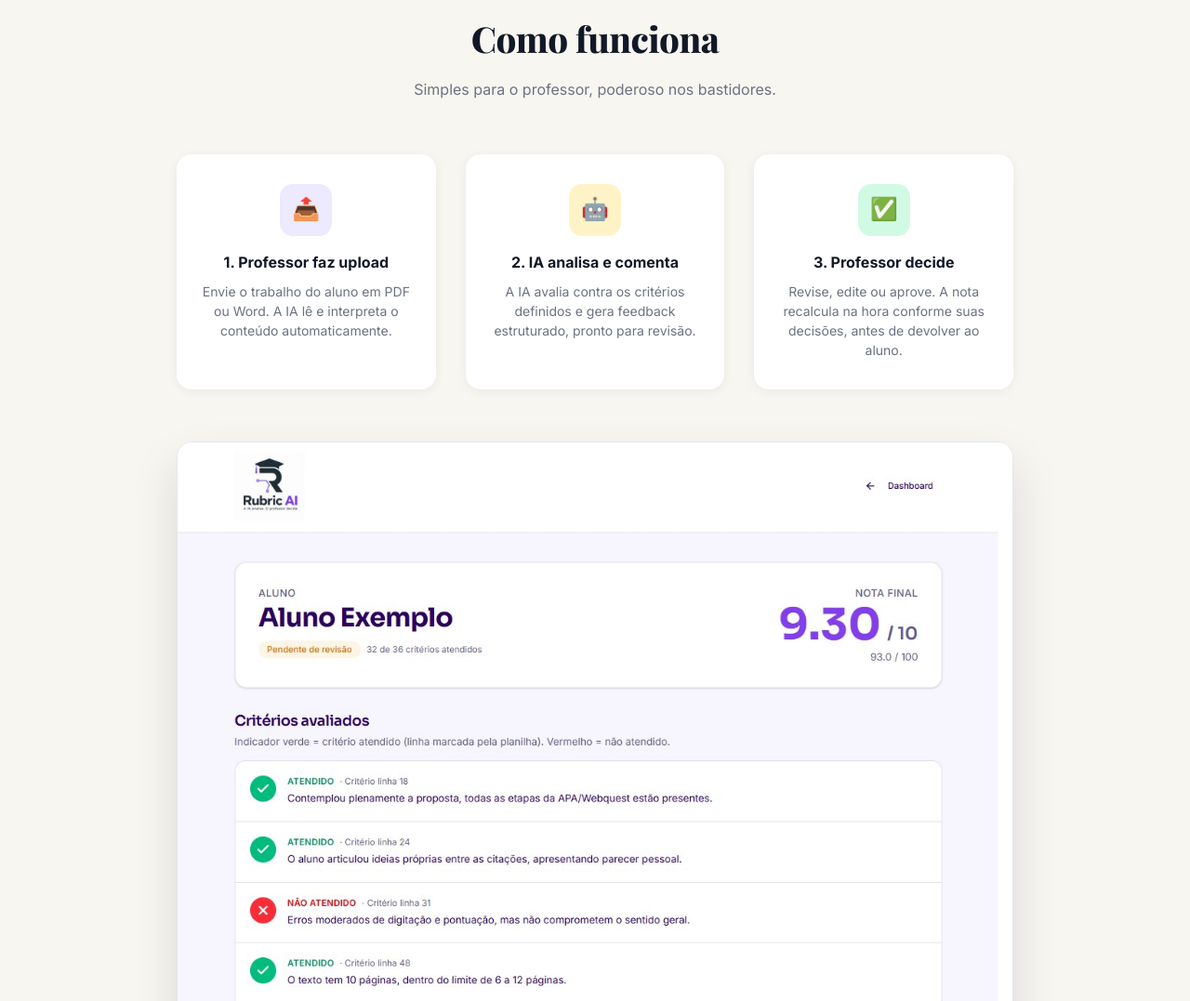
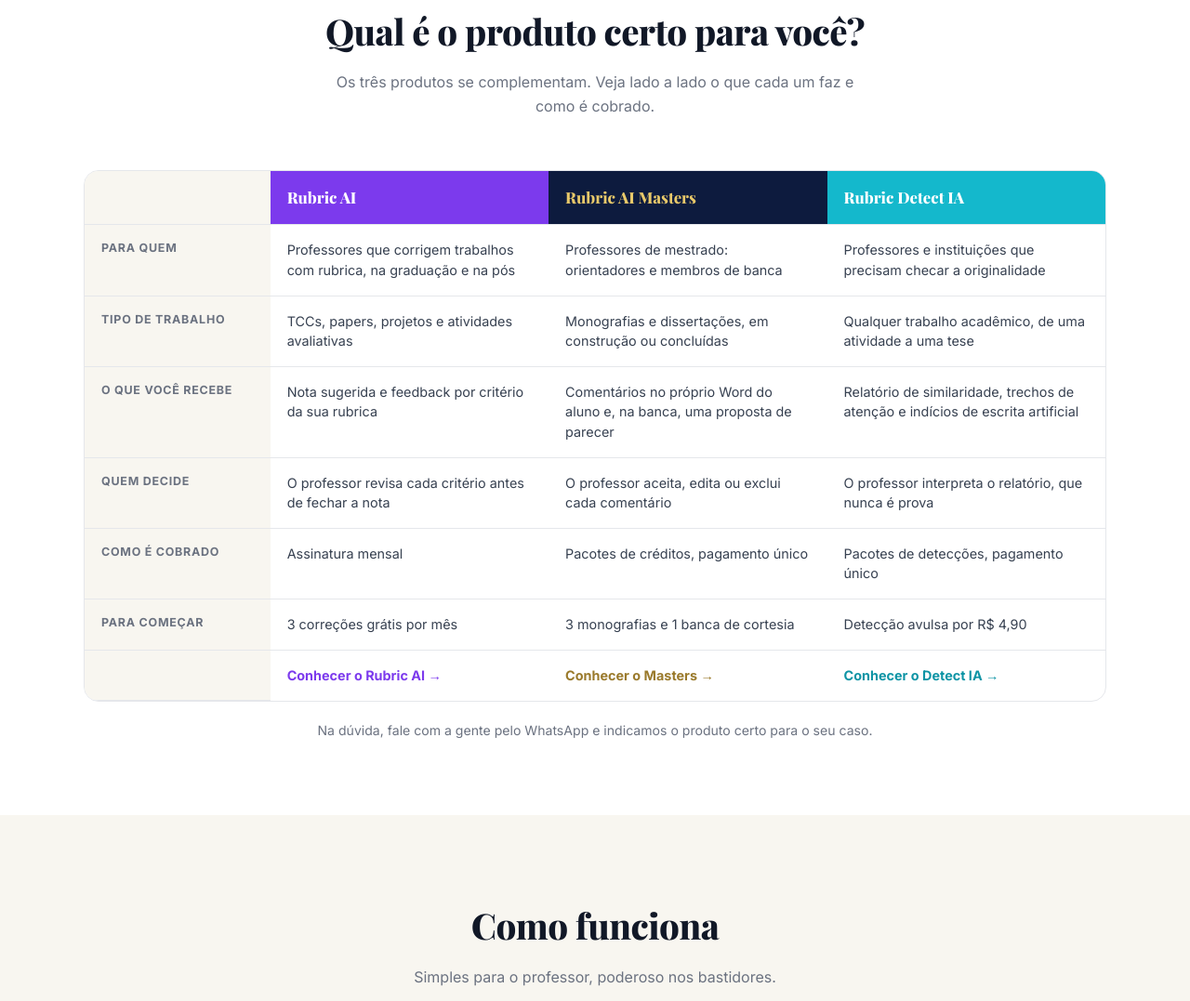
Before and after one commit to sandrol8/rubricai-landing, a plain HTML site: page index.html in a window 1280 px wide. Shown: the part 3717-4794 px from the top of the page at 93% size. Drawn offline with nearby package versions, Linux system fonts and the light colour scheme.

Commit message:
Home: tabela comparativa dos tres produtos
Added a comparative section with a table for product features and pricing.

```diff
--- a/index.html
+++ b/index.html
@@ -796,6 +796,76 @@
 
     @media (max-width: 900px) {
       .planos-grid.tres { grid-template-columns: 1fr; max-width: 420px; }
+    }
+
+    /* COMPARATIVO */
+    .comparativo { padding: 80px 24px; background: var(--white); }
+
+    .comp-scroll {
+      max-width: 1100px;
+      margin: 0 auto;
+      overflow-x: auto;
+      border: 1px solid var(--border);
+      border-radius: 16px;
+    }
+
+    .comp-tabela {
+      width: 100%;
+      min-width: 760px;
+      border-collapse: collapse;
+      font-size: 0.9rem;
+    }
+
+    .comp-tabela th, .comp-tabela td {
+      padding: 16px 18px;
+      text-align: left;
+      vertical-align: top;
+      border-bottom: 1px solid var(--border);
+      line-height: 1.5;
+    }
+
+    .comp-tabela tr:last-child td { border-bottom: none; }
+
+    .comp-tabela thead th {
+      font-family: 'Playfair Display', serif;
+      font-size: 1.05rem;
+      font-weight: 800;
+      color: var(--white);
+    }
+
+    .comp-tabela thead th.vazio { background: var(--off-white); }
+    .comp-tabela thead th.c-purple { background: var(--purple); }
+    .comp-tabela thead th.c-navy { background: var(--navy); color: var(--gold-light); }
+    .comp-tabela thead th.c-teal { background: var(--teal); }
+
+    .comp-tabela tbody th {
+      width: 18%;
+      background: var(--off-white);
+      font-size: 0.78rem;
+      font-weight: 700;
+      text-transform: uppercase;
+      letter-spacing: 0.06em;
+      color: var(--gray);
+    }
+
+    .comp-tabela td { color: #374151; width: 27%; }
+
+    .comp-tabela .comp-link {
+      font-weight: 700;
+      text-decoration: none;
+    }
+
+    .comp-link.purple { color: var(--purple); }
+    .comp-link.gold { color: #9A7A2C; }
+    .comp-link.teal { color: var(--teal-dark); }
+    .comp-link:hover { text-decoration: underline; }
+
+    .comp-dica {
+      max-width: 1100px;
+      margin: 20px auto 0;
+      text-align: center;
+      font-size: 0.88rem;
+      color: var(--gray);
     }
 
     .hidden { display: none !important; }
@@ -1521,6 +1591,71 @@
   </div>
 
   <p class="fluxo-legenda" style="margin-top:44px">Não é uma sentença automática. É uma camada inteligente de apoio à decisão acadêmica.</p>
+</section>
+
+<!-- COMPARATIVO -->
+<section class="comparativo" id="comparativo">
+  <div class="section-title">
+    <h2>Qual é o produto certo para você?</h2>
+    <p>Os três produtos se complementam. Veja lado a lado o que cada um faz e como é cobrado.</p>
+  </div>
+  <div class="comp-scroll">
+    <table class="comp-tabela">
+      <thead>
+        <tr>
+          <th class="vazio" scope="col"></th>
+          <th class="c-purple" scope="col">Rubric AI</th>
+          <th class="c-navy" scope="col">Rubric AI Masters</th>
+          <th class="c-teal" scope="col">Rubric Detect IA</th>
+        </tr>
+      </thead>
+      <tbody>
+        <tr>
+          <th scope="row">Para quem</th>
+          <td>Professores que corrigem trabalhos com rubrica, na graduação e na pós</td>
+          <td>Professores de mestrado: orientadores e membros de banca</td>
+          <td>Professores e instituições que precisam checar a originalidade</td>
+        </tr>
+        <tr>
+          <th scope="row">Tipo de trabalho</th>
+          <td>TCCs, papers, projetos e atividades avaliativas</td>
+          <td>Monografias e dissertações, em construção ou concluídas</td>
+          <td>Qualquer trabalho acadêmico, de uma atividade a uma tese</td>
+        </tr>
+        <tr>
+          <th scope="row">O que você recebe</th>
+          <td>Nota sugerida e feedback por critério da sua rubrica</td>
+          <td>Comentários no próprio Word do aluno e, na banca, uma proposta de parecer</td>
+          <td>Relatório de similaridade, trechos de atenção e indícios de escrita artificial</td>
+        </tr>
+        <tr>
+          <th scope="row">Quem decide</th>
+          <td>O professor revisa cada critério antes de fechar a nota</td>
+          <td>O professor aceita, edita ou exclui cada comentário</td>
+          <td>O professor interpreta o relatório, que nunca é prova</td>
+        </tr>
+        <tr>
+          <th scope="row">Como é cobrado</th>
+          <td>Assinatura mensal</td>
+          <td>Pacotes de créditos, pagamento único</td>
+          <td>Pacotes de detecções, pagamento único</td>
+        </tr>
+        <tr>
+          <th scope="row">Para começar</th>
+          <td>3 correções grátis por mês</td>
+          <td>3 monografias e 1 banca de cortesia</td>
+          <td>Detecção avulsa por R$ 4,90</td>
+        </tr>
+        <tr>
+          <th scope="row"></th>
+          <td><a href="/rubric-ai/" class="comp-link purple">Conhecer o Rubric AI →</a></td>
+          <td><a href="/rubric-ai-masters/" class="comp-link gold">Conhecer o Masters →</a></td>
+          <td><a href="/rubric-detect-ia/" class="comp-link teal">Conhecer o Detect IA →</a></td>
+        </tr>
+      </tbody>
+    </table>
+  </div>
+  <p class="comp-dica">Na dúvida, fale com a gente pelo WhatsApp e indicamos o produto certo para o seu caso.</p>
 </section>
 
 <!-- COMO FUNCIONA -->
```
